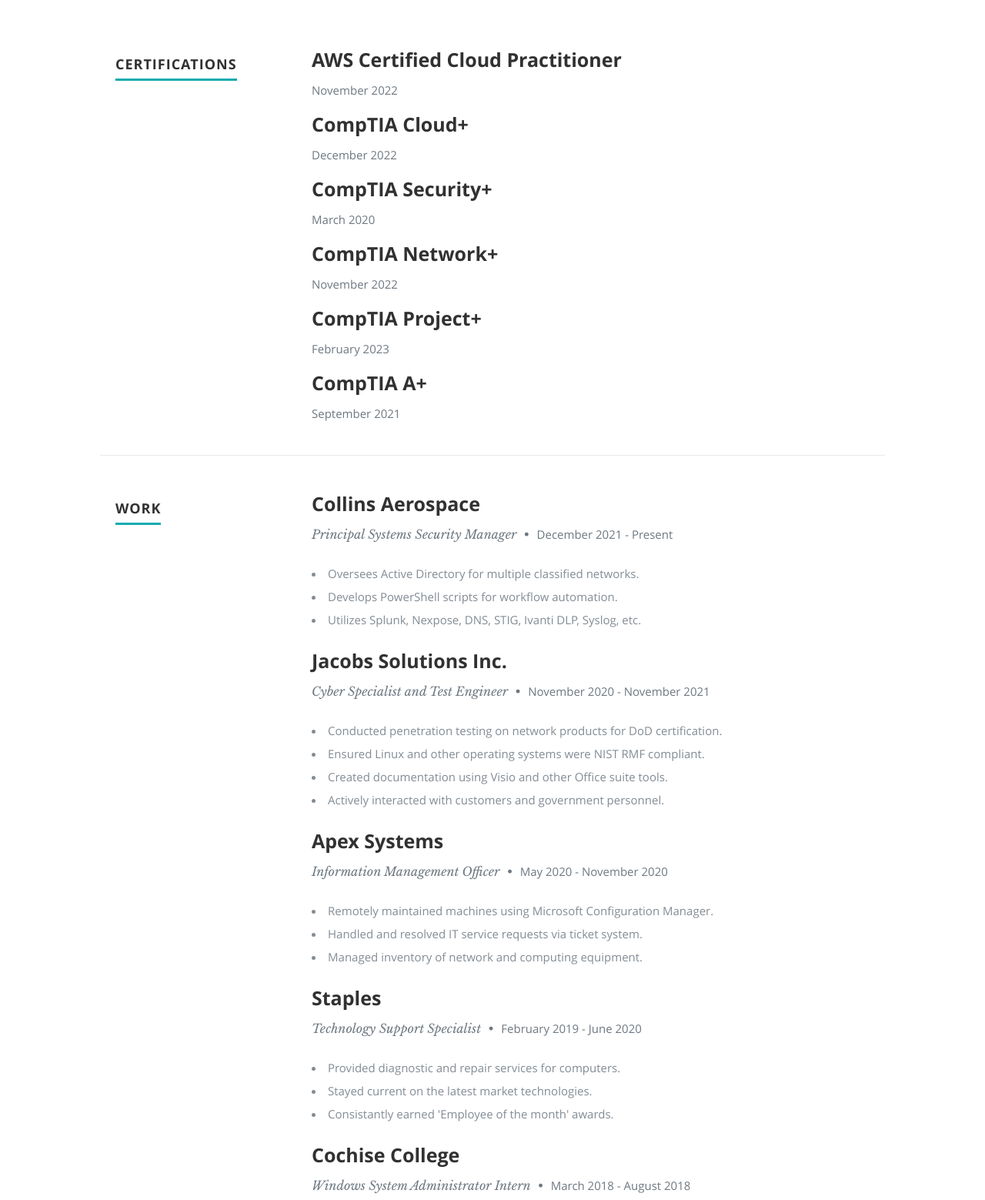
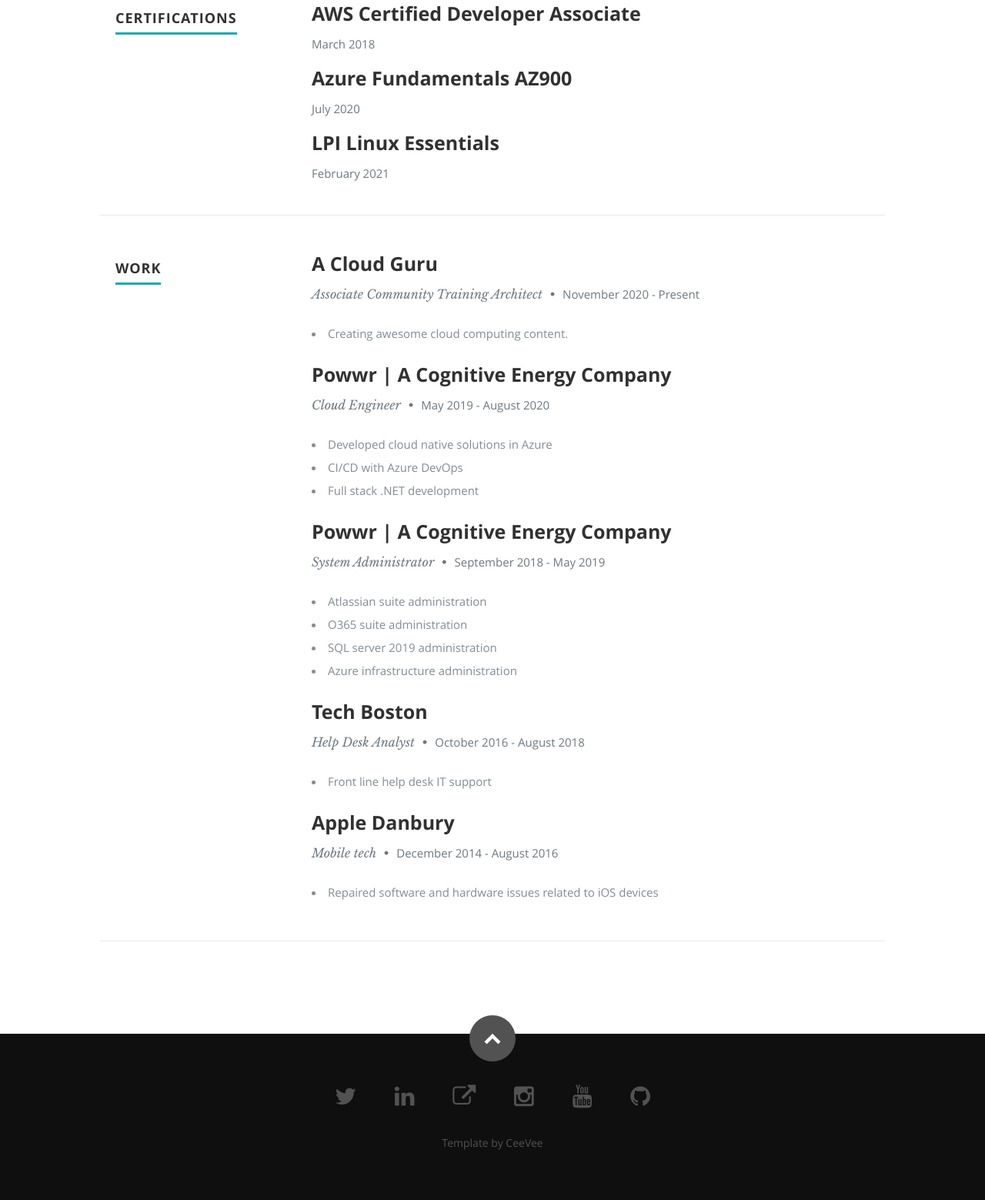
Before and after one commit to mvwebb00/azure-resume, a plain HTML site: page frontend/index.html in a window 1280 px wide. Shown: the part 1241-2800 px from the top of the page at 77% size. Drawn offline with nearby package versions, Linux system fonts and the light colour scheme; files whose address does not match are found by name.

Commit message:
update to structure, created main.js file

```diff
--- a/frontend/index.html
+++ b/frontend/index.html
@@ -54,9 +54,9 @@
 
       <div class="row banner">
          <div class="banner-text">
-            <h1 class="responsive-headline">Hi, My name is Michael</h1>
+            <h1 class="responsive-headline">Hi, I'm Michael</h1>
 
-            <p>and this page has been viewed <a id="counter"></a> times </p>
+            <p>and this page has been viewed <a id="counter"></a> times :) </p>
             <ul class="social">
                <li><a href="https://www.linkedin.com/in/mwsvaz/"><i class="fa fa-linkedin"></i></a></li>
                <li><a href="https://github.com/mvwebb00/azure-resume"><i class="fa fa-github"></i></a></li>
@@ -87,12 +87,11 @@
 
             <h2>ABOUT ME</h2>
 
-            <p> Hi, my name is Michael Webb, <span>Systems Security Manager at <a href="https://www.collinsaerospace.com/">Collins Aerospace</a></span>, located in Cedar Rapids, Iowa. I am looking to apply my skills to an exciting cloud role! I have had experience with many different technologies, including AWS, Azure, Active Directory, PowerShell, Python, SIEM tools, Vulnerability scanners, DNS, DHCP, Chef, and many others.
-
+            <p> Hi, I'm Michael Webb, <span>Senior Cloud Engineer at <a href="https://agiledefense.com/">Agile Defense</a></span>, focused on making cloud learning more accessible and less daunting for everyone.
 
          </br>
       </br>
-       I built this page in respone to the <span><a href="https://www.pluralsight.com/resources/blog/cloud/cloudguruchallenge-your-resume-in-azure">Cloud Guru Azure Resume Challenge.</a></span>
+       I built this page as part of the <span><a href="https://github.com/madebygps/cgc-azure-resume">Cloud Guru Azure Resume Challenge.</a></span>
 
 
          </div> <!-- end .main-col -->
@@ -120,8 +119,8 @@
 
                <div class="twelve columns">
 
-                  <h3>AWS Certified Cloud Practitioner</h3>
-                  <p class="info"><em class="date">November 2022</em></p>
+                  <h3>AWS Certified Developer Associate</h3>
+                  <p class="info"><em class="date">March 2018</em></p>
 
                </div>
 
@@ -131,8 +130,8 @@
 
                <div class="twelve columns">
 
-                  <h3>CompTIA Cloud+</h3>
-                  <p class="info"><em class="date">December 2022</em></p>
+                  <h3>Azure Fundamentals AZ900</h3>
+                  <p class="info"><em class="date">July 2020</em></p>
 
                </div>
 
@@ -142,41 +141,8 @@
 
                <div class="twelve columns">
 
-                  <h3>CompTIA Security+</h3>
-                  <p class="info"><em class="date">March 2020</em></p>
-
-               </div>
-
-            </div> <!-- item end -->
-
-            <div class="row item">
-
-               <div class="twelve columns">
-
-                  <h3>CompTIA Network+</h3>
-                  <p class="info"><em class="date">November 2022</em></p>
-
-               </div>
-
-            </div> <!-- item end -->
-
-            <div class="row item">
-
-               <div class="twelve columns">
-
-                  <h3>CompTIA Project+</h3>
-                  <p class="info"><em class="date">February 2023</em></p>
-
-               </div>
-
-            </div> <!-- item end -->
-
-            <div class="row item">
-
-               <div class="twelve columns">
-
-                  <h3>CompTIA A+</h3>
-                  <p class="info"><em class="date">September 2021</em></p>
+                  <h3>LPI Linux Essentials</h3>
+                  <p class="info"><em class="date">February 2021</em></p>
 
                </div>
 
@@ -201,13 +167,11 @@
 
                <div class="twelve columns">
 
-                  <h3>Collins Aerospace</h3>
-                  <p class="info">Principal Systems Security Manager <span>&bull;</span> <em class="date">December 2021 - Present</em></p>
+                  <h3>A Cloud Guru</h3>
+                  <p class="info">Associate Community Training Architect <span>&bull;</span> <em class="date">November 2020 - Present</em></p>
 
                   <p>
-                  <li>Oversees Active Directory for multiple classified networks.</li>
-                  <li>Develops PowerShell scripts for workflow automation.</li>
-                  <li>Utilizes Splunk, Nexpose, DNS, STIG, Ivanti DLP, Syslog, etc.</li>
+                  <li>Creating awesome cloud computing content.</li>
                   </p>
 
                </div>
@@ -218,14 +182,13 @@
 
                <div class="twelve columns">
 
-                  <h3>Jacobs Solutions Inc.</h3>
-                  <p class="info">Cyber Specialist and Test Engineer <span>&bull;</span> <em class="date">November 2020 - November 2021</em></p>
+                  <h3>Powwr | A Cognitive Energy Company</h3>
+                  <p class="info">Cloud Engineer <span>&bull;</span> <em class="date">May 2019 - August 2020</em></p>
 
                   <p>
-                     <li>Conducted penetration testing on network products for DoD certification.</li>
-                     <li>Ensured Linux and other operating systems were NIST RMF compliant.</li>
-                     <li>Created documentation using Visio and other Office suite tools.</li>
-                     <li>Actively interacted with customers and government personnel.</li>
+                     <li>Developed cloud native solutions in Azure</li>
+                     <li>CI/CD with Azure DevOps</li>
+                     <li>Full stack .NET development</li>
                   </p>
 
                </div>
@@ -236,13 +199,14 @@
 
                <div class="twelve columns">
 
-                  <h3>Apex Systems</h3>
-                  <p class="info">Information Management Officer <span>&bull;</span> <em class="date">May 2020 - November 2020</em></p>
+                  <h3>Powwr | A Cognitive Energy Company</h3>
+                  <p class="info">System Administrator <span>&bull;</span> <em class="date">September 2018 - May 2019</em></p>
 
                   <p>
-                  <li>Remotely maintained machines using Microsoft Configuration Manager.</li>
-                  <li>Handled and resolved IT service requests via ticket system.</li>
-                  <li>Managed inventory of network and computing equipment.</li>
+                  <li>Atlassian suite administration</li>
+                  <li>O365 suite administration</li>
+                  <li>SQL server 2019 administration</li>
+                  <li>Azure infrastructure administration</li>
                   </p>
 
                </div>
@@ -253,13 +217,11 @@
 
                <div class="twelve columns">
 
-                  <h3>Staples</h3>
-                  <p class="info">Technology Support Specialist <span>&bull;</span> <em class="date">February 2019 - June 2020</em></p>
+                  <h3>Tech Boston</h3>
+                  <p class="info">Help Desk Analyst <span>&bull;</span> <em class="date">October 2016 - August 2018</em></p>
 
                   <p>
-                  <li>Provided diagnostic and repair services for computers.</li>
-                  <li>Stayed current on the latest market technologies.</li>
-                  <li>Consistantly earned 'Employee of the month' awards.</li>
+                  <li>Front line help desk IT support</li>
                   </p>
 
                </div>
@@ -270,12 +232,12 @@
 
                <div class="twelve columns">
 
-                  <h3>Cochise College</h3>
-                  <p class="info">Windows System Administrator Intern <span>&bull;</span> <em class="date">March 2018 - August 2018</em></p>
+                  <h3>Apple Danbury</h3>
+                  <p class="info">Mobile tech <span>&bull;</span> <em class="date">December 2014 - August 2016</em></p>
 
                   <p>
-                  <li>Built classroom networks and responded to network issues.</li>
-                  <li>Imaged and repaired computers.</li>
+                  <li>Repaired software and hardware issues related to iOS devices</li>
+
                   </p>
 
                </div>
@@ -301,8 +263,12 @@
          <div class="twelve columns">
 
             <ul class="social-links">
-               <li><a href="https://www.linkedin.com/in/mwsvaz/"><i class="fa fa-linkedin"></i></a></li>
-               <li><a href="https://github.com/mvwebb00/azure-resume"><i class="fa fa-github"></i></a></li>
+               <li><a href="https://twitter.com/madebygps"><i class="fa fa-twitter"></i></a></li>
+               <li><a href="https://linkedin.com/in/gwyneth-pena"><i class="fa fa-linkedin"></i></a></li>
+               <li><a href="https://madebygps.com"><i class="fa fa-external-link"></i></a></li>
+               <li><a href="https://instagram.com/madebygps"><i class="fa fa-instagram"></i></a></li>
+               <li><a href="https://youtube.com/madebygps"><i class="fa fa-youtube"></i></a></li>
+               <li><a href="https://github.com/madebygps/cgc-azure-resume"><i class="fa fa-github"></i></a></li>
             </ul>
 
             <ul class="copyright">
```
Also changed, not shown: 1 other file.
